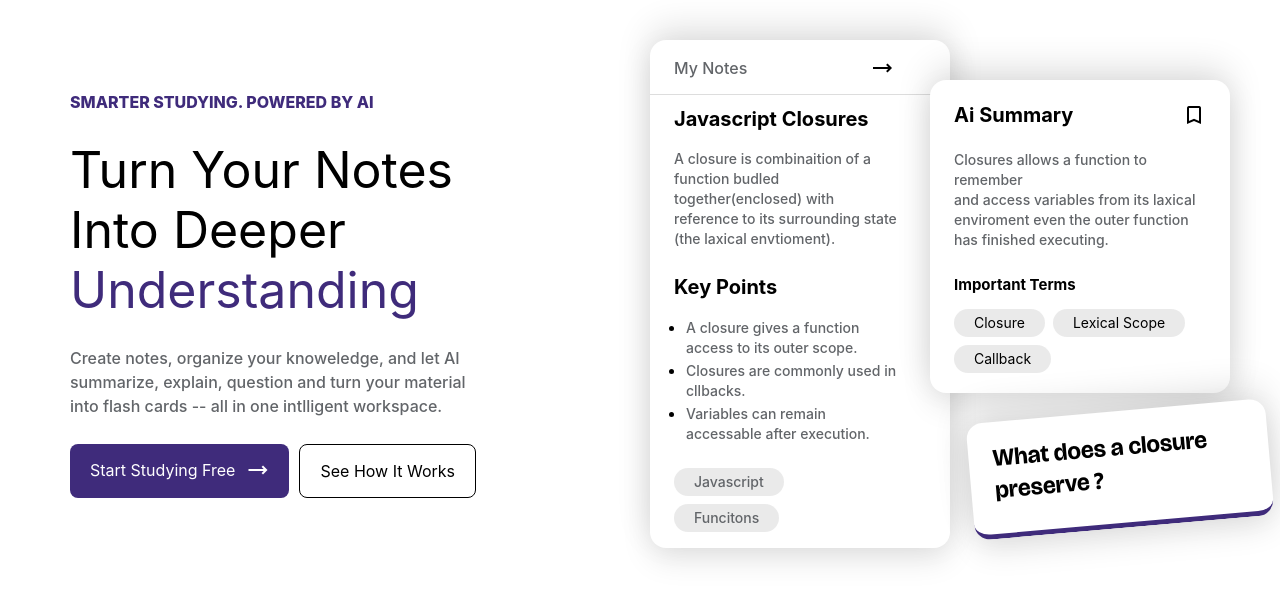
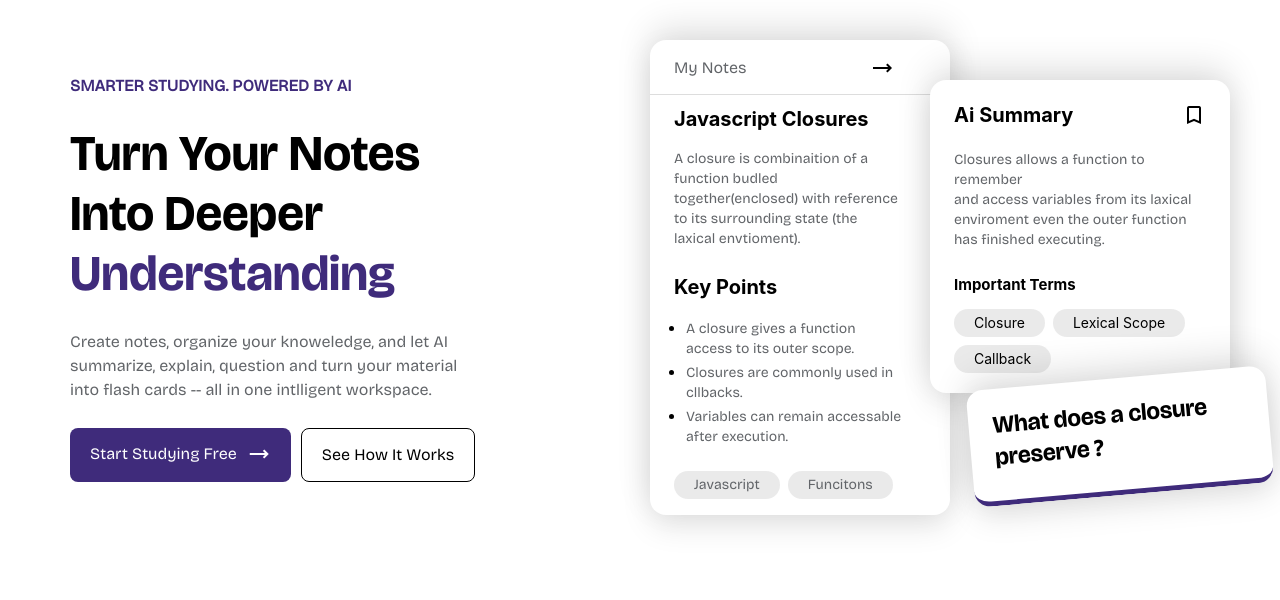
Before and after one commit to RawatPriyanshu/AI-Study-Assistant, a React (Vite) app in the folder frontend/: page / in a window 1280 px wide. Shown: the top 600 px of the page. Built offline with nearby package versions, Linux system fonts and the light colour scheme.

Commit message:
added fonts

```diff
--- a/frontend/src/index.css
+++ b/frontend/src/index.css
@@ -18,7 +18,6 @@
   --font-bricol-extra-bold: "bricol-extraBold";
   --font-bricol-regular: "bricol-regular";
   --font-bricol-light: "bricol-light";
-
   --font-neu-semibold: "neu-semibold";
   --font-neu-black: "neu-black";
 }
@@ -30,9 +29,15 @@
   font-weight: normal;
   font-style: normal;
 }
+/* @font-face {
+  font-family: "bricol-bold";
+  src: url("./assets/fonts/BricolageGrotesque48pt-Bold.otf") format("opentype");
+  font-weight: normal;
+  font-style: normal;
+} */
 @font-face {
   font-family: "bricol-bold";
-  src: url("./assets/fonts/BricolageGrotesque48pt-Bold.otf") format("opentype");
+  src: url("./assets/fonts/BricolageGrotesque48pt-Bold.ttf") format("truetype");
   font-weight: normal;
   font-style: normal;
 }
@@ -78,17 +83,17 @@ h1 {
 p {
   color: var(--text-secondary-color);
   font-weight: 500;
+  font-family: "bricol-regular";
 }
 
 button {
   transition: all 0.3s cubic-bezier(0.4, 0, 0.2, 1);
   outline: none;
-  /* border: none; */
+  font-family: "bricol-regular";
 }
 
 button:hover {
   transform: translateY(-2px);
-  /* box-shadow: 0 6px 0 rgba(0, 0, 0, 0.2); */
 }
 
 button:active {
@@ -96,7 +101,7 @@ button:active {
   box-shadow: 0 3px 8px rgba(0, 0, 0, 0.12);
 }
 .purple-button:hover {
-  background-color: #332264;
+  background-color: #2e1f5a;
 }
 .purple-button:active {
   background-color: #2a1c52;
--- a/frontend/src/pages/LandingPage.tsx
+++ b/frontend/src/pages/LandingPage.tsx
@@ -11,7 +11,7 @@ const LandingPage = () => {
               <p className="!text-[var(--bg-tertiary-color)] !font-extrabold uppercase">
                 Smarter Studying. Powered by AI
               </p>
-              <h1 className="text-[--text-primary-color]">
+              <h1 className="text-[--text-primary-color] font-bricol-bold">
                 Turn Your Notes <br /> Into Deeper <br />
                 <span className="text-[var(--bg-tertiary-color)]">
                   Understanding
```
Also changed, not shown: frontend/src/pages/auth/RegisterPage.tsx (+8 -3 lines), frontend/src/assets/fonts/BricolageGrotesque48pt-Bold.ttf (added).
